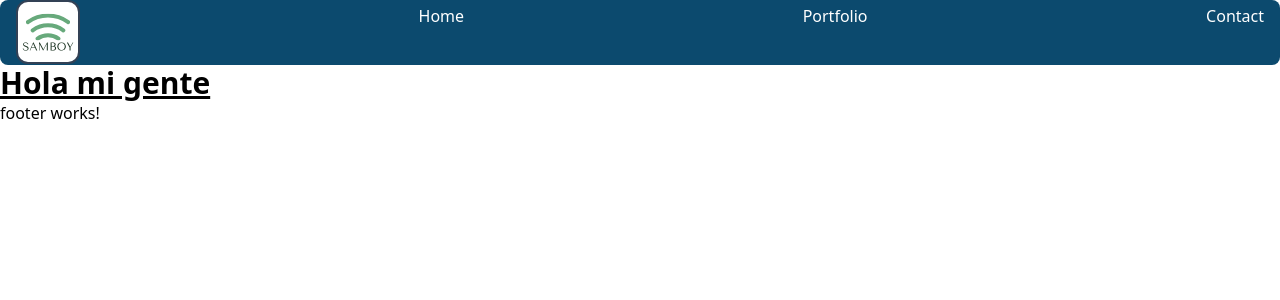
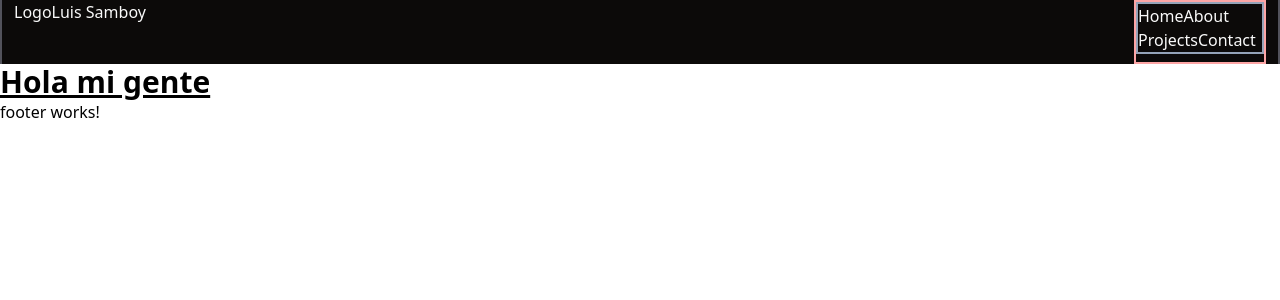
Before and after one commit to realluissamboy/my-personal-portfolio, an Angular app: page / in a window 1280 px wide. Shown: the top 300 px of the page. Built offline with nearby package versions, Linux system fonts and the light colour scheme.

Commit message:
Commmiting for the weekend

```diff
--- a/src/app/header/header.component.html
+++ b/src/app/header/header.component.html
@@ -1,19 +1,23 @@
 <header>
-  <nav>
-    <ul
-      class="relative flex w-full place-content-between rounded-lg px-4 pb-px not-italic bg-sky-900"
-    >
-      <img
-        src="../../assets/logo-transparent-svg.svg"
-        class="h-16 w-16 rounded-xl bg-white bg-origin-padding border-2 border-slate-700 ease-in-out duration-700 hover:skew-y-6 hover:scale-50"
-      />
-      <li class="ease-in duration-300 hover:scale-125 py-1 text-white">Home</li>
-      <li class="ease-in duration-300 hover:scale-125 py-1 text-white">
-        Portfolio
-      </li>
-      <li class="ease-in duration-300 hover:scale-125 py-1 text-white">
-        Contact
-      </li>
-    </ul>
-  </nav>
+  <div
+    class="flex h-16 border-x-2 border-solid border-x-zinc-600 justify-between bg-stone-950 text-neutral-50 sticky top-0 px-3 w-full min-h-fit"
+  >
+    <div>Logo<span>Luis Samboy</span></div>
+    <div class="border-red-300 border-2">
+      <ul class="border-slate-400 border-2 flex flex-wrap w-32">
+        <li class="hover:scale-125 hover:duration-200 hover:font-semibold">
+          Home
+        </li>
+        <li class="hover:scale-125 hover:duration-200 hover:font-semibold">
+          About
+        </li>
+        <li class="hover:scale-125 hover:duration-200 hover:font-semibold">
+          Projects
+        </li>
+        <li class="hover:scale-125 hover:duration-200 hover:font-semibold">
+          Contact
+        </li>
+      </ul>
+    </div>
+  </div>
 </header>
```
